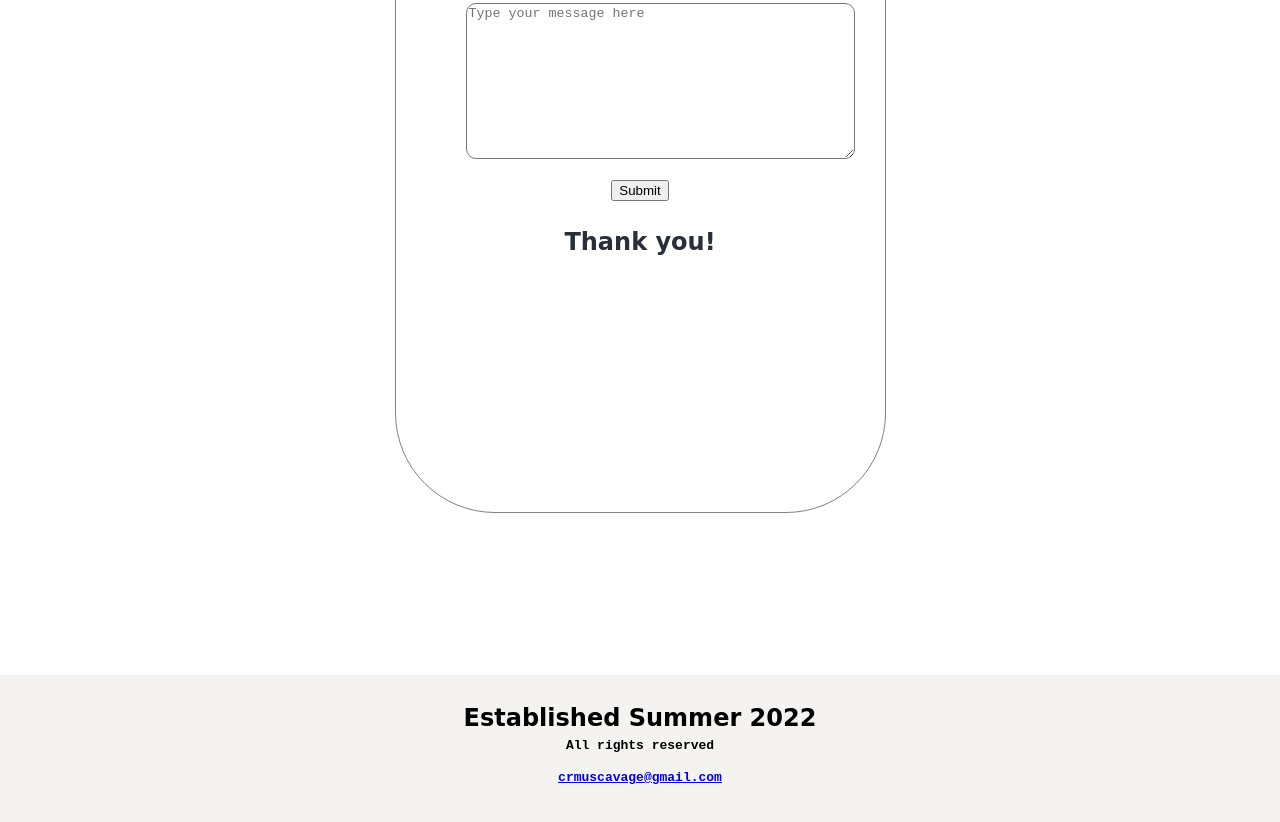
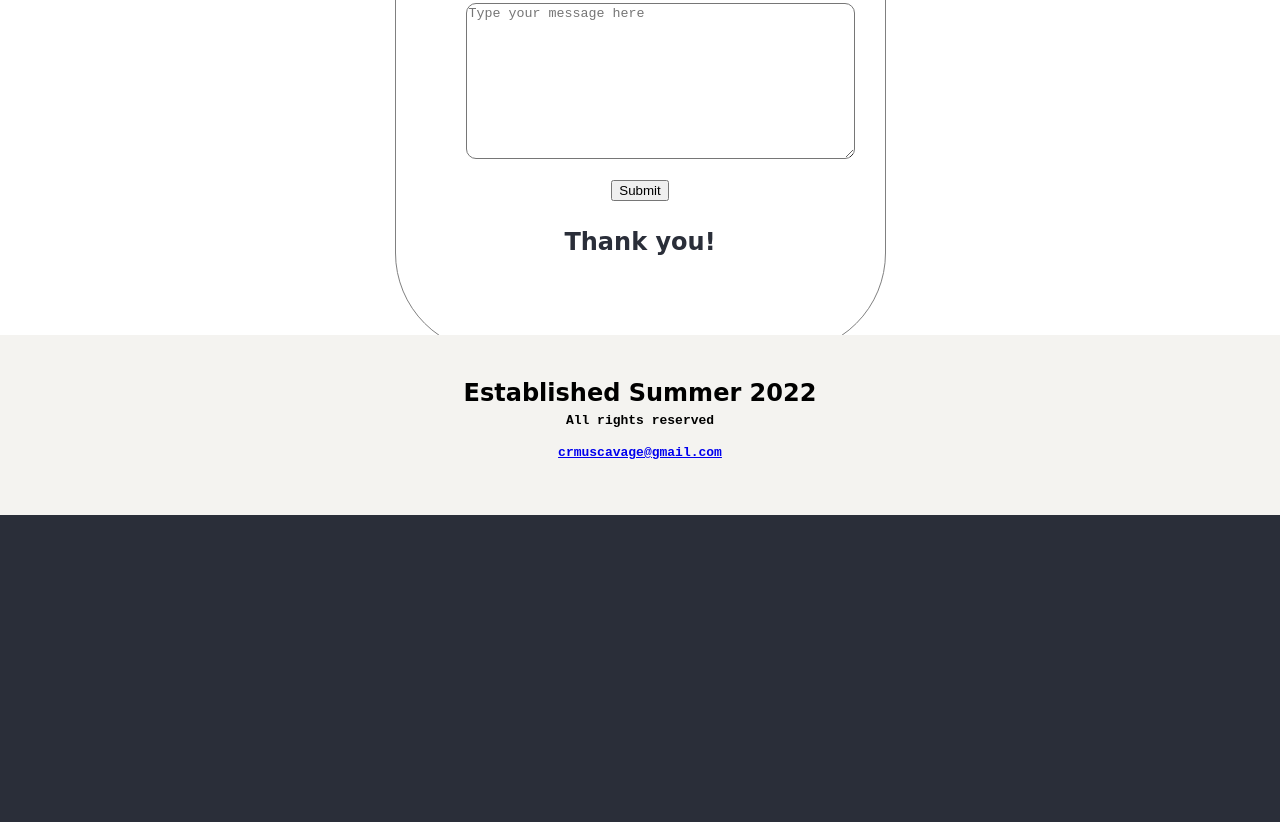
Before and after one commit to cmuscavage/cmuscavage.github.io, a plain HTML site: page index.html in a window 1280 px wide. Shown: the part 2913-3735 px from the top of the page. After the commit the page ends 3428 px from the top, so only its background shows below. Drawn offline with Linux system fonts and the light colour scheme.

Commit message:
Update main.css

```diff
--- a/main.css
+++ b/main.css
@@ -91,7 +91,7 @@ li:hover {
 #contact {
   background-color: white;
   margin-top: -16px;
-  height: 150vh;
+  height: 110vh;
   width: 100vw;
   text-align: center;
   font-size: 2.5rem;
@@ -101,12 +101,12 @@ li:hover {
 
 footer {
   width: 100vw;
-  height: 30vh;
+  height: 20vh;
   background: #f4f3f0;
-  margin-top: -80px;
+  margin-top: -100px;
   color: black;
   text-align: center;
-  padding-top: 5px;
+  padding-top: 20px;
 }
 
 #h4-footer {
@@ -116,7 +116,7 @@ footer {
 .form {
   width: 30vw;
   border-radius: 100px;
-  height: 100vh;
+  height: 80vh;
   margin-left: auto;
   margin-right: auto;
   border: 1px solid grey;
```
